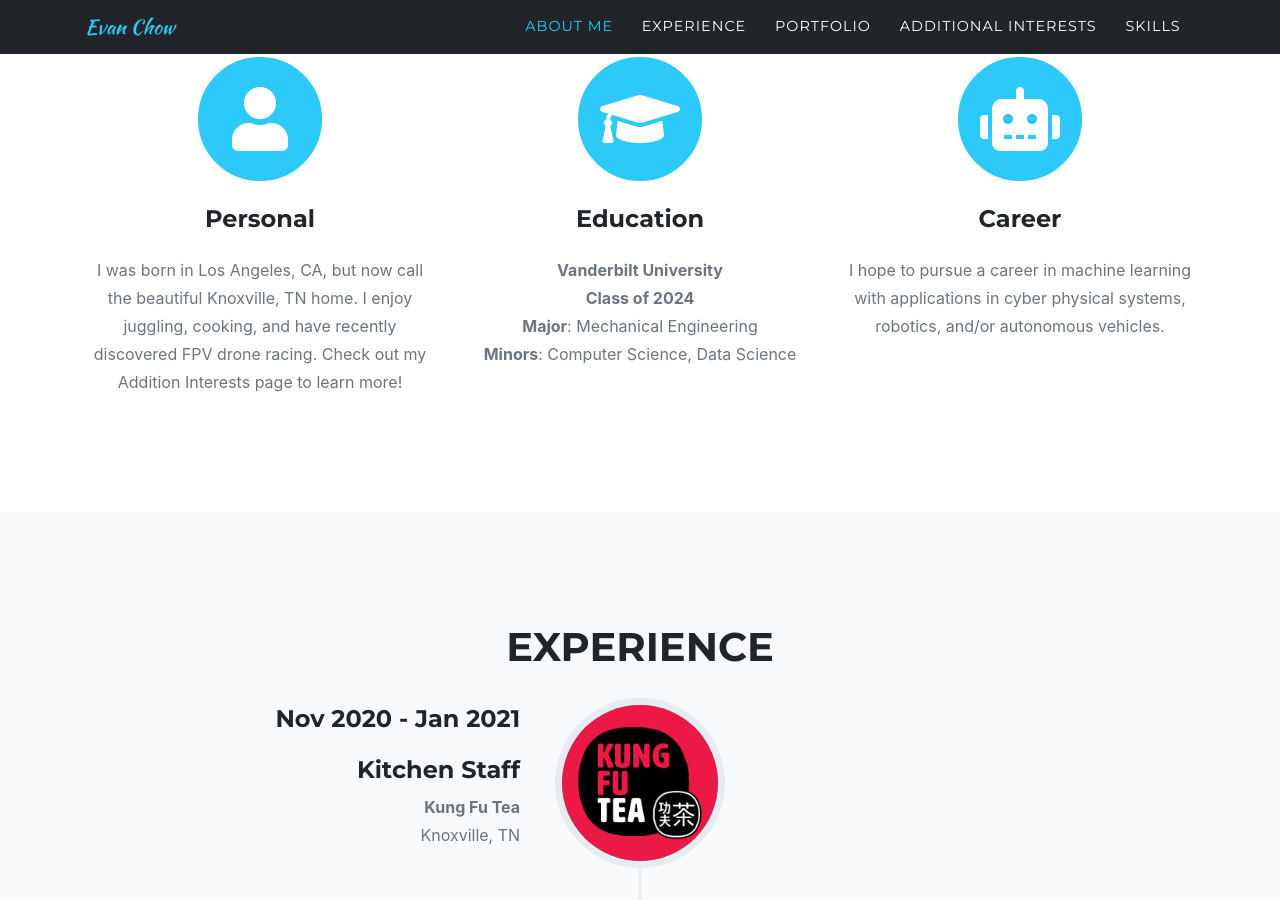
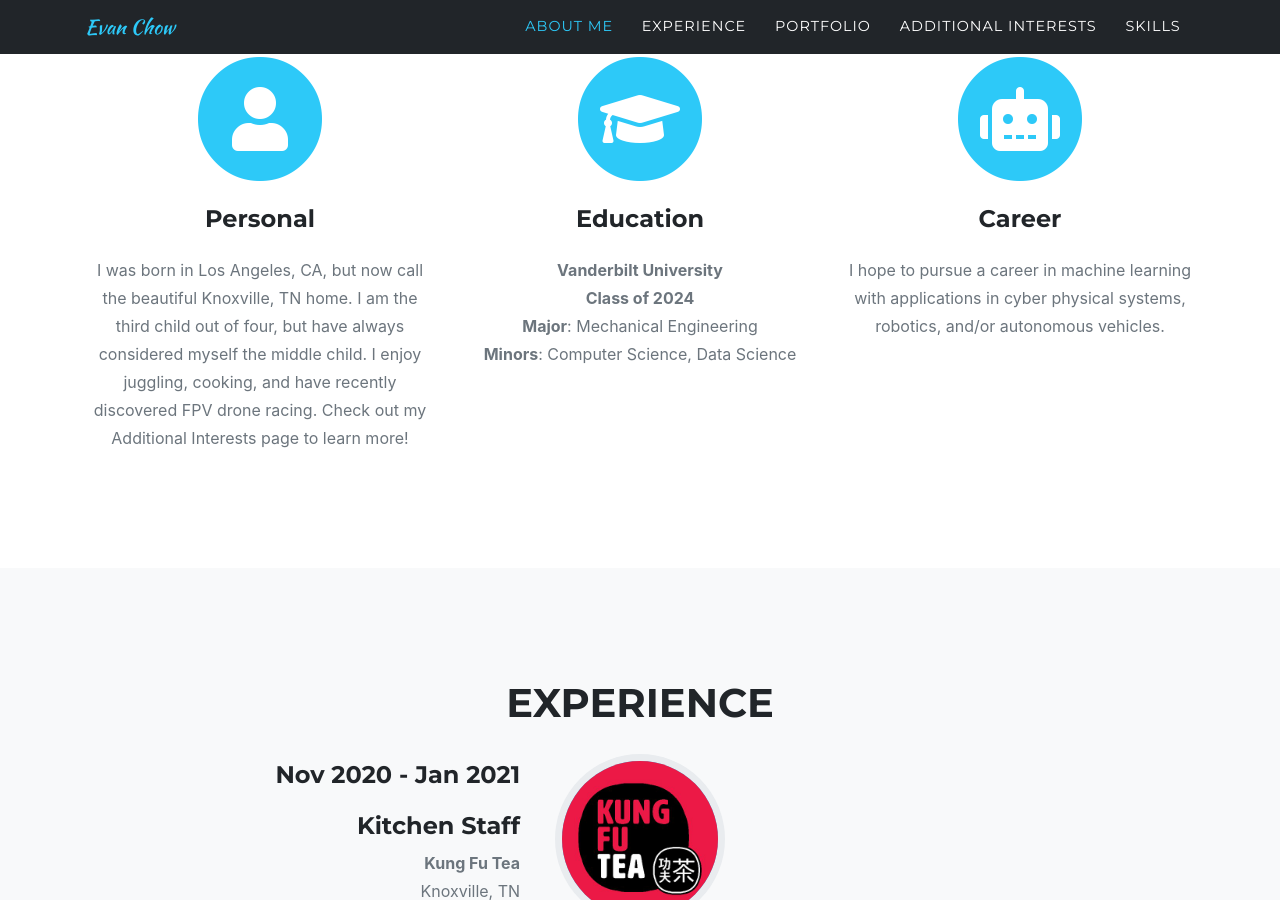
Before and after one commit to evanchow02/evanchow02.github.io, a Jekyll site: the page built from docs/index.markdown, in a window 1280 px wide and 900 px high, scrolled down 953 px. Built offline with Jekyll 4.4.1, drawn with Linux system fonts in a browser that asks for light colours; some web fonts are replaced.

Commit message:
fixed about me section

```diff
--- a/docs/_data/sitetext.yml
+++ b/docs/_data/sitetext.yml
@@ -22,7 +22,7 @@ en: &DEFAULT_EN
     section: about_me
     list:
       - title: "Personal"
-        desc: "I was born in Los Angeles, CA, but now call the beautiful Knoxville, TN home. I enjoy juggling, cooking, and have recently discovered FPV drone racing. Check out my Addition Interests page to learn more! "
+        desc: "I was born in Los Angeles, CA, but now call the beautiful Knoxville, TN home. I am the third child out of four, but have always considered myself the middle child. I enjoy juggling, cooking, and have recently discovered FPV drone racing. Check out my Additional Interests page to learn more!"
         icon: fas fa-user #find more at https://fontawesome.com/icons
       - title: "Education"
         desc: "**Vanderbilt University**  \n**Class of 2024**  \n**Major**: Mechanical Engineering  \n**Minors**: Computer Science, Data Science"
```
